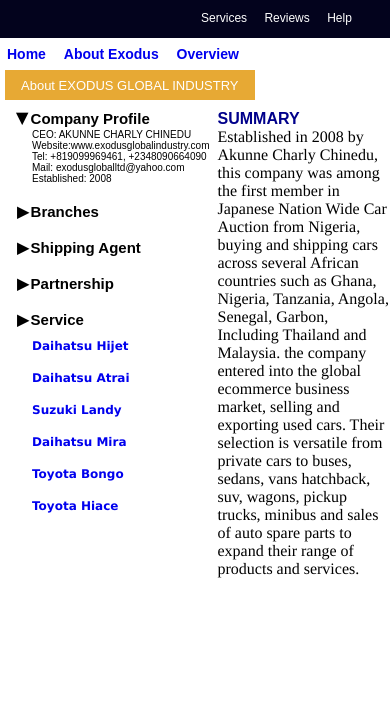
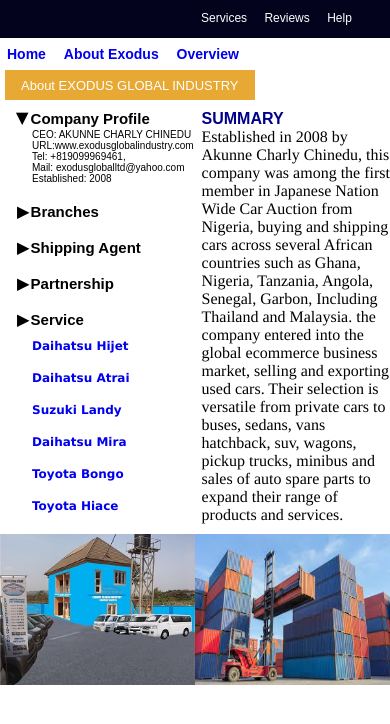
Before and after one commit to Emylet/exodus-global, a plain HTML site: page infox.html in a window 390 px wide. Both pictures are taken after a click on the element "Company Profile". Drawn offline with Linux system fonts and the light colour scheme.

Commit message:
working huh

```diff
--- a/info.css
+++ b/info.css
@@ -131,6 +131,16 @@
             font-weight: bold;
             font-family: Arial, Helvetica, sans-serif;
         }
+        #img-div{
+            display: flex;
+            width: 100%;
+            padding-top: 10px;
+            justify-content: center;
+            text-align: center;
+        }
+        #img-div img{
+            width: 50%;
+        }
         @media (max-width:500px){
             *{
                 margin: 0;
@@ -256,4 +266,16 @@
                 font-weight: bold;
                 font-family: Arial, Helvetica, sans-serif;
             }
+            #left-div p{
+                display: none;
+            }
+            #img-div{
+                width: 100%;
+                padding-top: 10px;
+                justify-content: center;
+                text-align: center;
+            }
+            #img-div img{
+                width: 50%;
+            }
         }
--- a/infox.html
+++ b/infox.html
@@ -51,10 +51,10 @@
 
                             </li>
                             <li>
-                                <span class=" flavour">Website:www.exodusglobalindustry.com</span>
+                                <span class=" flavour">URL:www.exodusglobalindustry.com</span>
 
                             </li>
-                            <li><span class=" flavour">Tel: +819099969461, +2348090664090</span>
+                            <li><span class=" flavour">Tel: +819099969461, </span>
 
                             </li>
                             <li><span class=" flavour">Mail: exodusgloballtd@yahoo.com</span>
@@ -188,8 +188,17 @@
         </div>
         <div id="left-div">
             <h1>SUMMARY</h1>
+
             Established in 2008 by Akunne Charly Chinedu, this company was among the first member in Japanese Nation Wide Car Auction from Nigeria, buying and shipping cars across several African countries such as Ghana, Nigeria, Tanzania, Angola, Senegal, Garbon, Including Thailand and Malaysia. the company entered into the global ecommerce business market, selling and exporting used cars.  Their selection is versatile from private cars to buses, sedans, vans hatchback, suv, wagons, pickup trucks, minibus and sales of auto spare parts to expand their range of products and services.
+            <p>
+                Akunne Charly Chinedu によって 2008 年に設立されたこの会社は、ナイジェリアからの日本の全国自動車オークションの最初のメンバーの 1 つであり、タイやマレーシアを含むガーナ、ナイジェリア、タンザニア、アンゴラ、セネガル、ガルボンなどのいくつかのアフリカ諸国で自動車の購入と出荷を行っていました。 . 同社は、中古車の販売と輸出を行うグローバルな e コマース ビジネス市場に参入しました。 彼らの選択は、自家用車からバス、セダン、バンのハッチバック、suv、ワゴン、ピックアップトラック、ミニバス、自動車スペアパーツの販売に至るまで、製品とサービスの範囲を拡大するために用途が広い.
+            </p>
+
         </div>
+    </div>
+    <div id="img-div">
+        <img src="ship/img-20.JPG">
+        <img src="back-g/img-4.jpg">
     </div>
     <script>
 
```
Also changed, not shown: index.css (+29 -1 lines), index.html (+5 -0 lines), index.js (+0 -11 lines).
